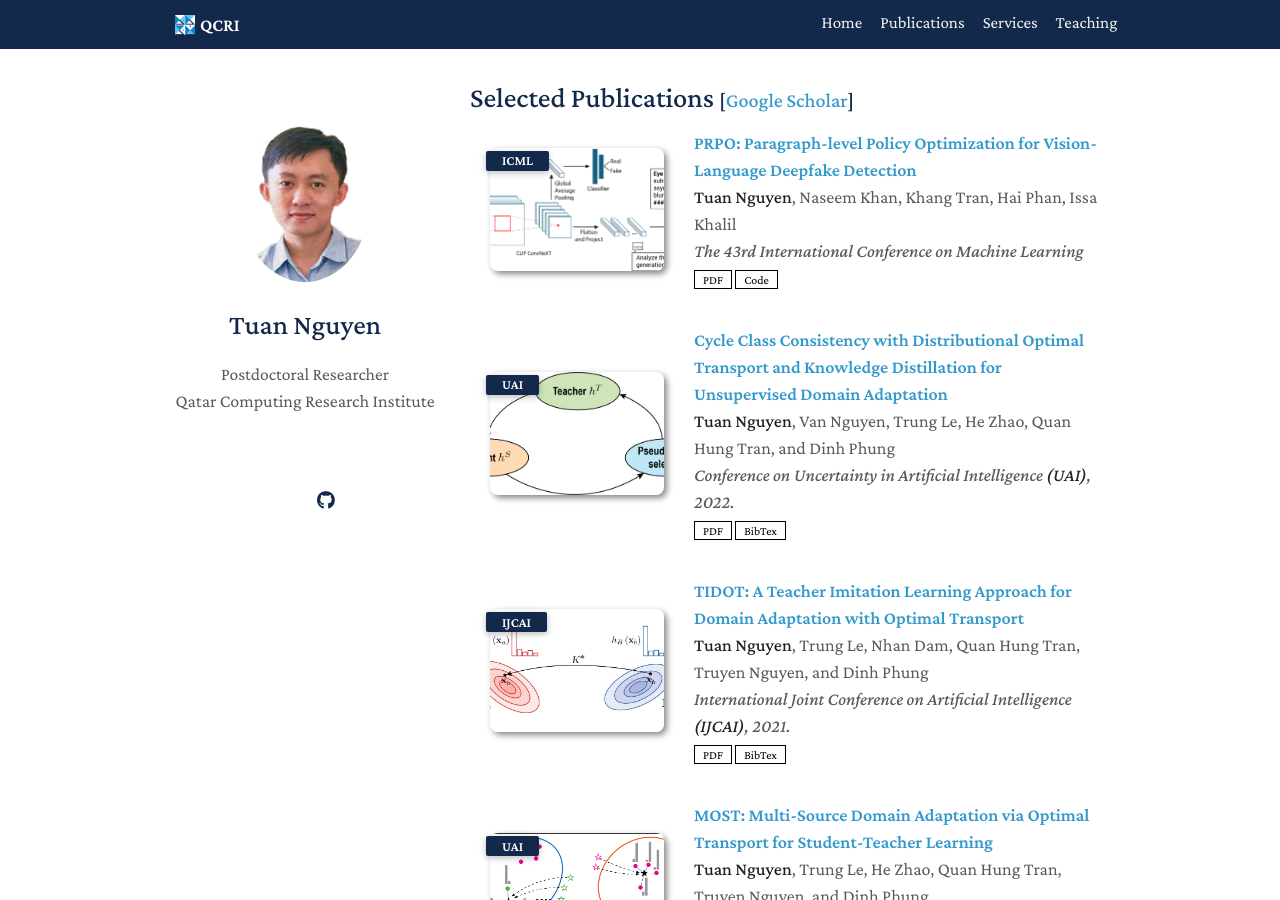
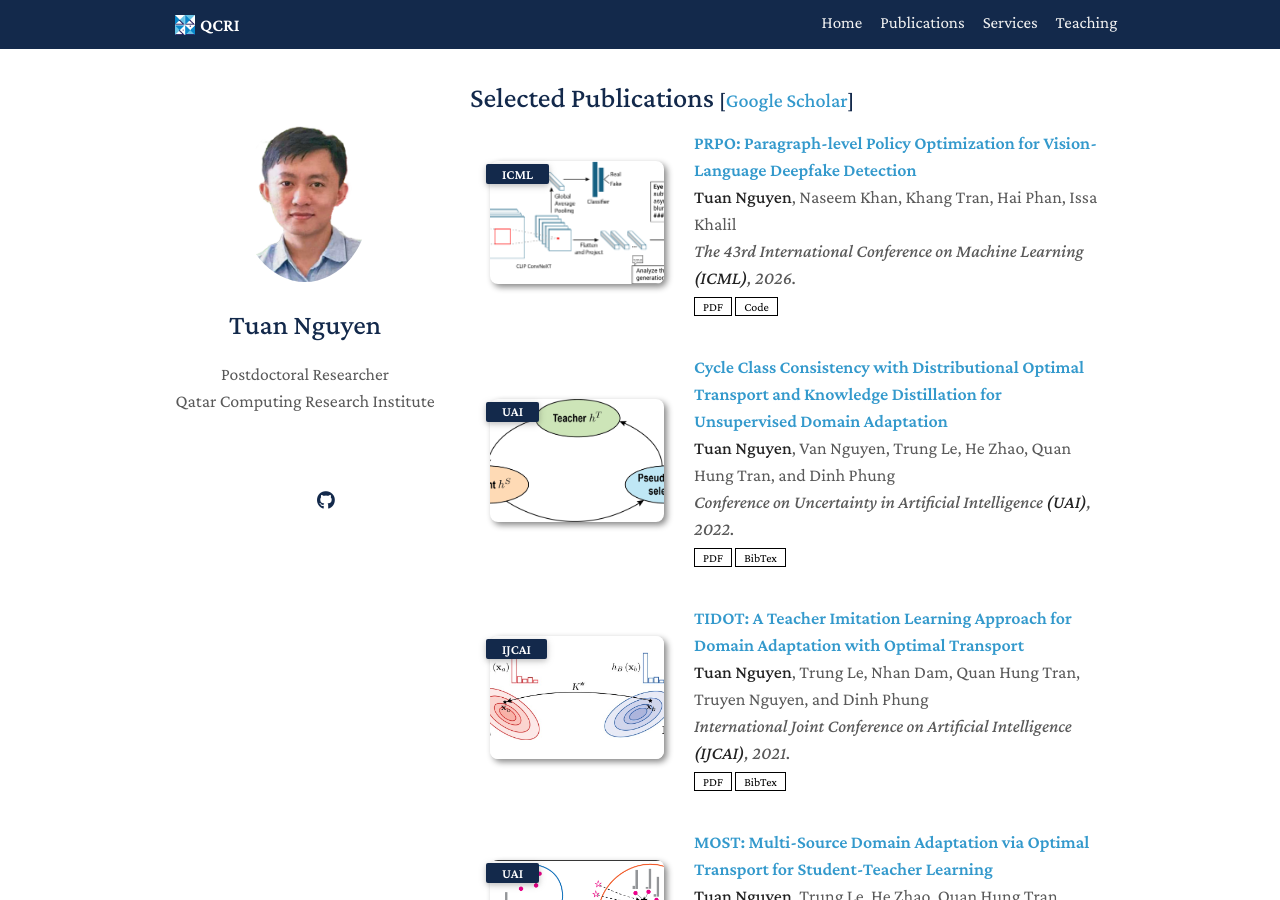
Before and after one commit to tuanrpt/tuanrpt.github.io, a Jekyll site: the page built from publications.md, in a window 1280 px wide and 900 px high. Built offline with Jekyll 4.4.1, drawn with Linux system fonts in a browser that asks for light colours; a style sheet for code colours, icons or effects is not loaded.

Commit message:
Update ICML conference display format in publications
Add bold ICML label and year to conference name.

Co-Authored-By: Claude Sonnet 4.6 <noreply@anthropic.com>

```diff
--- a/_data/publications.yml
+++ b/_data/publications.yml
@@ -3,7 +3,7 @@ main:
   - title: "PRPO: Paragraph-level Policy Optimization for Vision-Language Deepfake Detection"
     authors: "<strong>Tuan Nguyen</strong>, Naseem Khan, Khang Tran, Hai Phan, Issa Khalil"
     conference_short: ICML
-    conference: The 43rd International Conference on Machine Learning
+    conference: The 43rd International Conference on Machine Learning <strong>(ICML)</strong>, 2026.
     pdf: https://openreview.net/pdf?id=PBIHh6ibal
     code: https://github.com/tuanrpt/PRPO
     # bibtex: https://dblp.org/rec/journals/corr/abs-2509-26272.html?view=bibtex
```
